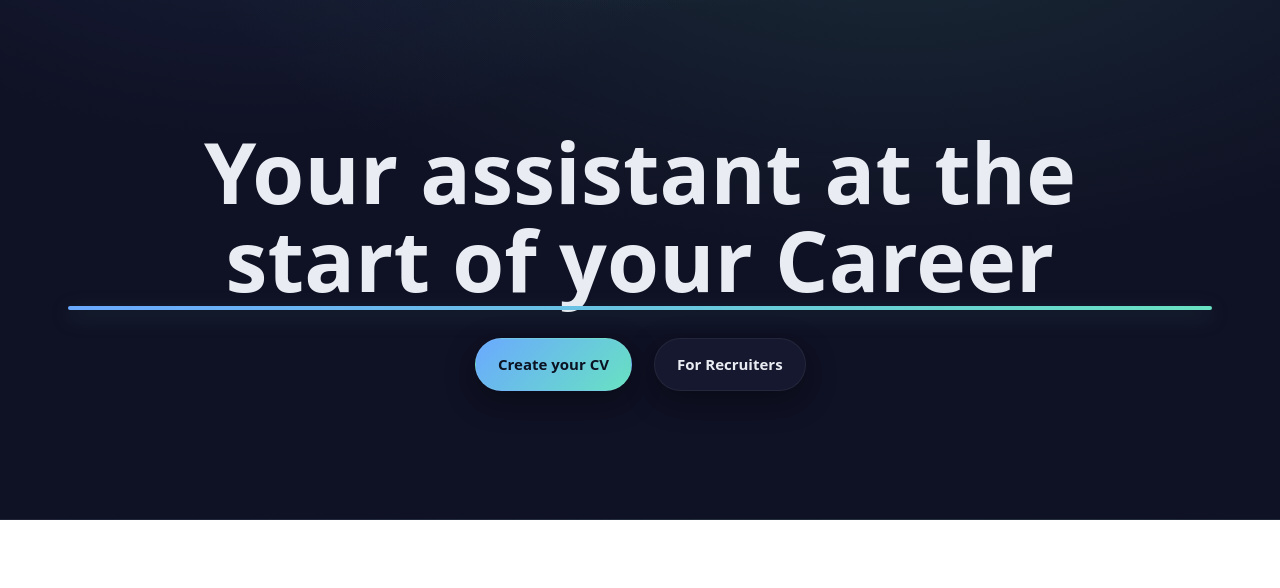
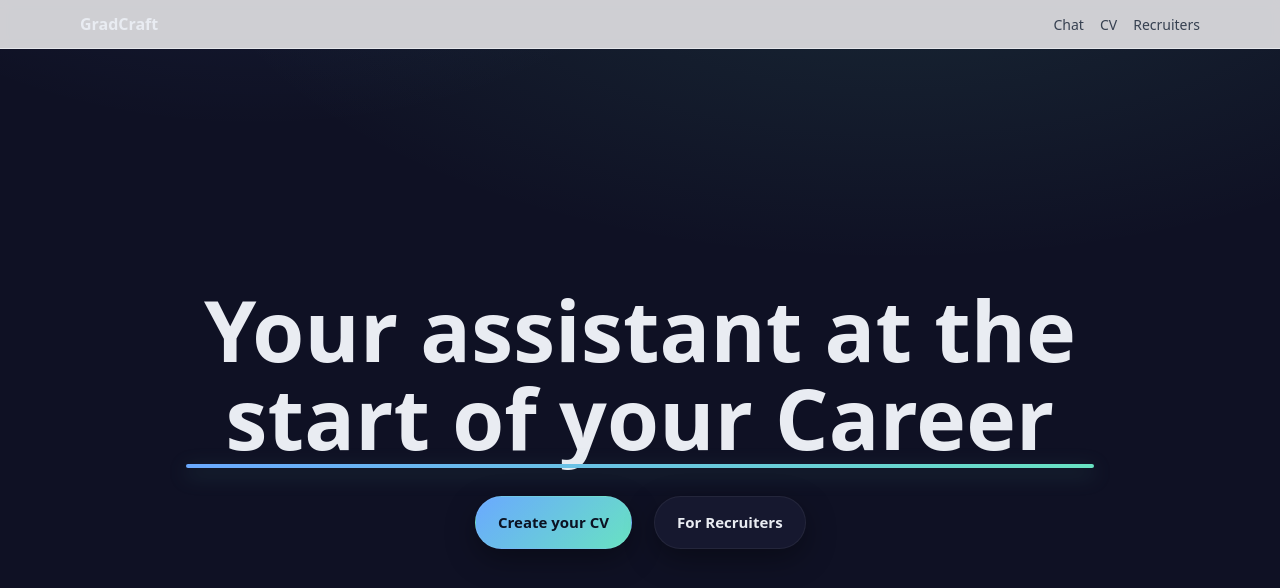
Before and after one commit to Jaller123/GradCraft, a React (Vite) app in the folder frontend/: page / in a window 1280 px wide. Shown: the top 588 px of the page. Built offline with nearby package versions, Linux system fonts and the light colour scheme; no server answers.

Commit message:
added hero page

```diff
--- a/frontend/src/App.tsx
+++ b/frontend/src/App.tsx
@@ -39,7 +39,6 @@ function CvPage() {
 
   return (
   <>
-      <Navbar />
       <main className={styles.main}>
         <div className={styles.grid}>
           <Chatbot onCvExtract={(json) => setCv((prev) => mergeCv(prev, json))} />
@@ -56,6 +55,7 @@ function CvPage() {
 export default function App() {
   return (
     <Router>
+      <Navbar />
       <Routes>
         <Route path="/" element={<StartHero />} />
          <Route path="/cv" element={<CvPage />} />
--- a/frontend/src/components/styles/StartHero.module.css
+++ b/frontend/src/components/styles/StartHero.module.css
@@ -11,15 +11,16 @@
 }
 
 .hero {
-  position: relative;
-  isolation: isolate;
-  background: radial-gradient(1200px 600px at 70% -20%, rgba(104,226,194,.12), transparent 60%),
-              radial-gradient(800px 500px at 20% -30%, rgba(106,169,255,.10), transparent 60%),
-              var(--bg);
-  color: var(--fg);
-  padding: clamp(64px, 10vw, 140px) 24px;
-  border-bottom: 1px solid rgba(255,255,255,.06);
+  min-height: calc(100svh - var(--nav-h)); /* full screen minus navbar */
+  display: grid;
+  place-items: center;
+  padding: 48px 24px;
+  background:
+    radial-gradient(1200px 600px at 70% -20%, rgba(104,226,194,.12), transparent 60%),
+    radial-gradient(800px 500px at 20% -30%, rgba(106,169,255,.10), transparent 60%),
+    var(--bg);
 }
+
 
 .inner {
   max-width: 1100px;
--- a/frontend/src/index.css
+++ b/frontend/src/index.css
@@ -1 +1,17 @@
 @import "tailwindcss";
+
+:root {
+  --bg: #0f1124;     /* same dark navy as your hero */
+  --fg: #e9ecf2;
+  --nav-h: 64px;     /* adjust to your Navbar height */
+}
+
+html, body, #root {
+  height: 100%;
+}
+
+body {
+  margin: 0;
+  background: var(--bg);
+  color: var(--fg);
+}
```
